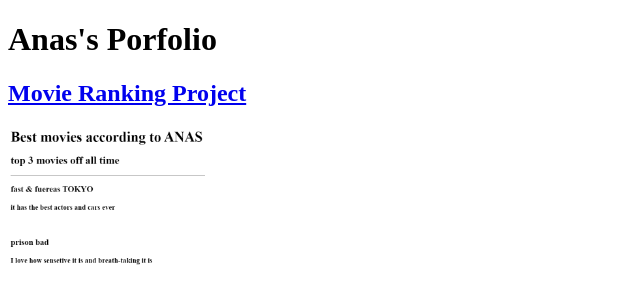
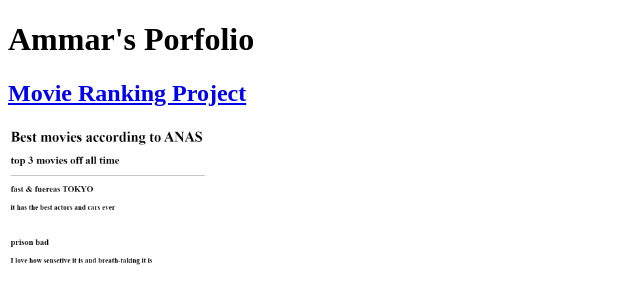
Before and after one commit to anas-habash/html-portfolio-4-and-last, a plain HTML site: page index.html in a window 1280 px wide. Shown: the top 290 px of the page, without its empty margins (0-640 px from the left). Drawn offline with Linux system fonts and the light colour scheme.

Commit message:
Change To ammar

```diff
--- a/index.html
+++ b/index.html
@@ -7,7 +7,7 @@
     <title>ِِِِANAS's Porfolio</title>
 </head>
 <body>
-    <h1>Anas's Porfolio</h1>
+    <h1>Ammar's Porfolio</h1>
     <h2><a href="https://anas-habash.github.io/html-MovieRanking1/">Movie Ranking Project </a></h2>
     <a href="https://anas-habash.github.io/html-MovieRanking1/"><img src="./assets/images/Screenshot 2025-03-25 024630.png" height="200"></a>
     <br/>
```
